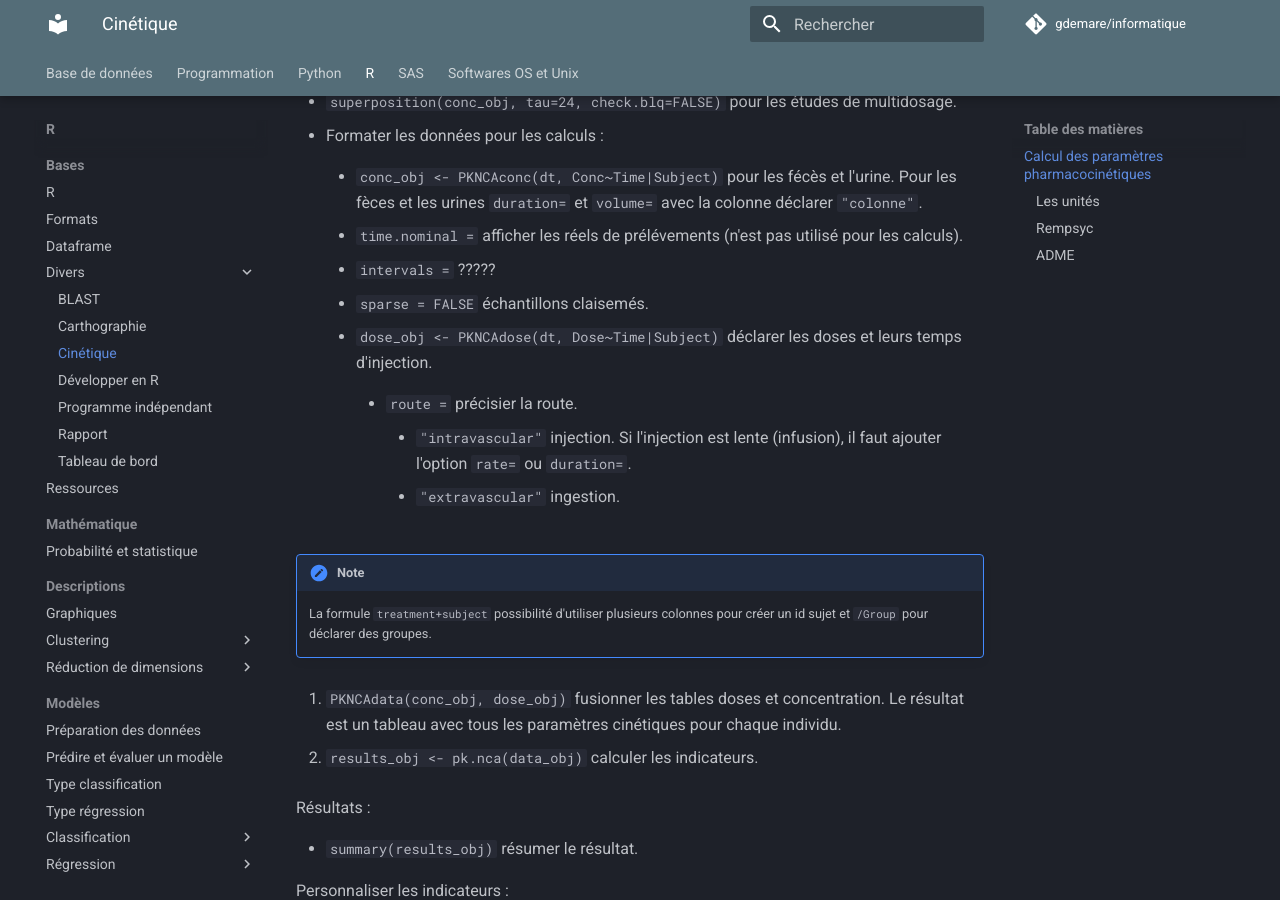
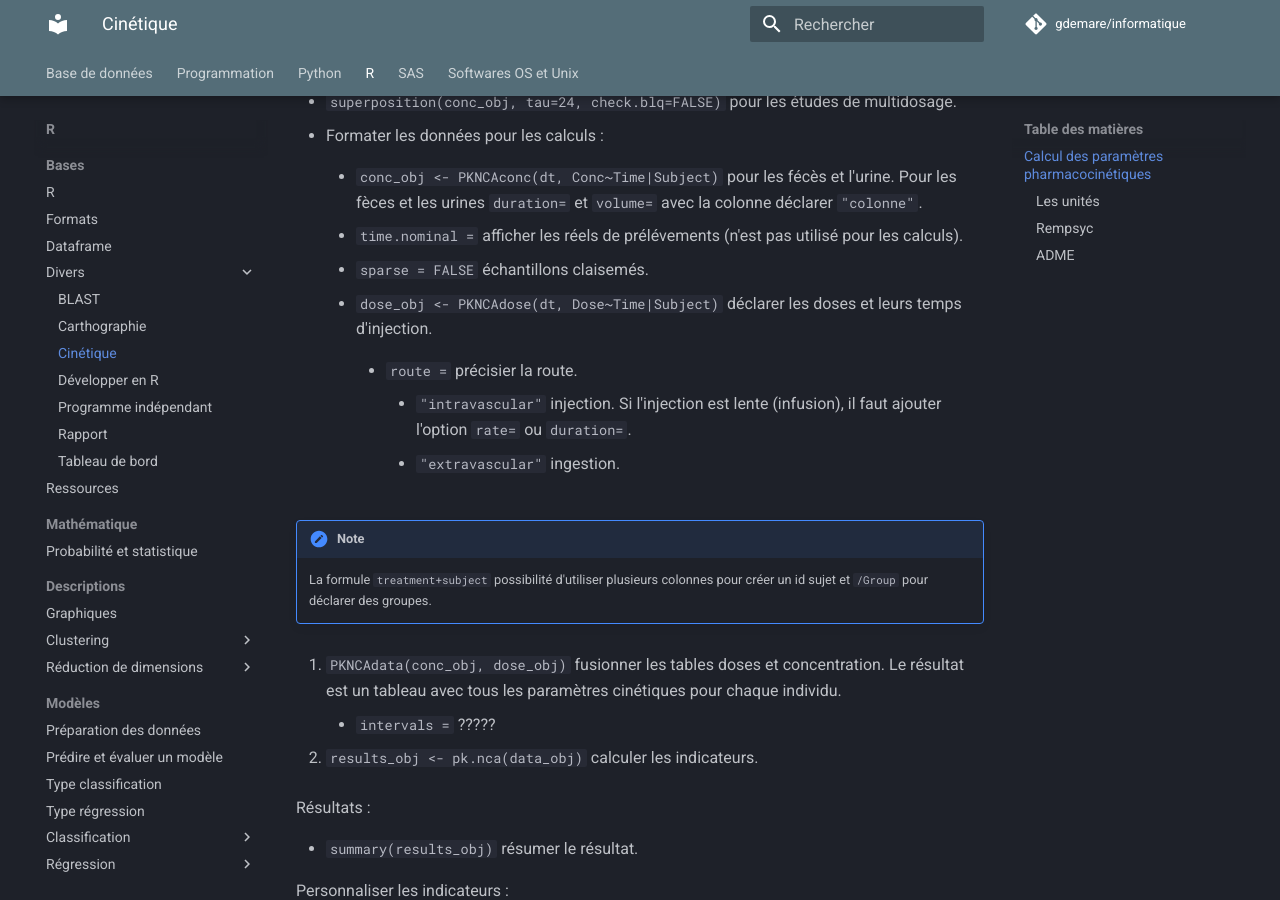
Before and after one commit to gdemare/Informatique, an MkDocs documentation site: the page built from docs/r/cinetique_r.md, in a window 1280 px wide and 900 px high, scrolled down 633 px. Built offline with MkDocs 1.6.1 and Material for MkDocs 9.7.7, drawn with Linux system fonts in a browser that asks for light colours; comment, search, counter and statistics services are not loaded; part of the change alters nothing that is shown.

```diff
--- a/docs/r/cinetique_r.md
+++ b/docs/r/cinetique_r.md
@@ -21,7 +21,6 @@ Données minimum : concentration, dose, and time.
     * `conc_obj <- PKNCAconc(dt, Conc~Time|Subject)` pour les fécès et l'urine. Pour les fèces et les urines `duration=` et `volume=` avec la colonne déclarer `"colonne"`.
 
        * `time.nominal =` afficher les réels de prélévements (n'est pas utilisé pour les calculs).
-       * `intervals = ` ?????
        * `sparse = FALSE` échantillons claisemés.
 
     * `dose_obj <- PKNCAdose(dt, Dose~Time|Subject)` déclarer les doses et leurs temps d'injection.
@@ -37,7 +36,9 @@ Données minimum : concentration, dose, and time.
 
 2. `PKNCAdata(conc_obj, dose_obj)` fusionner les tables doses et concentration. Le résultat est un tableau avec tous les paramètres cinétiques pour chaque individu.
 
-3. `results_obj <- pk.nca(data_obj)` calculer les indicateurs.
+       * `intervals = ` ?????
+
+4. `results_obj <- pk.nca(data_obj)` calculer les indicateurs.
 
 Résultats :
 
```
